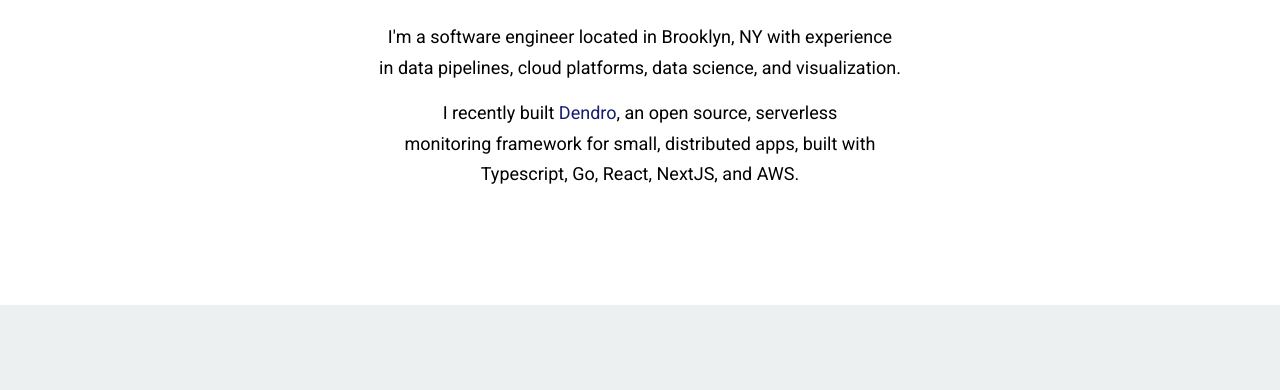
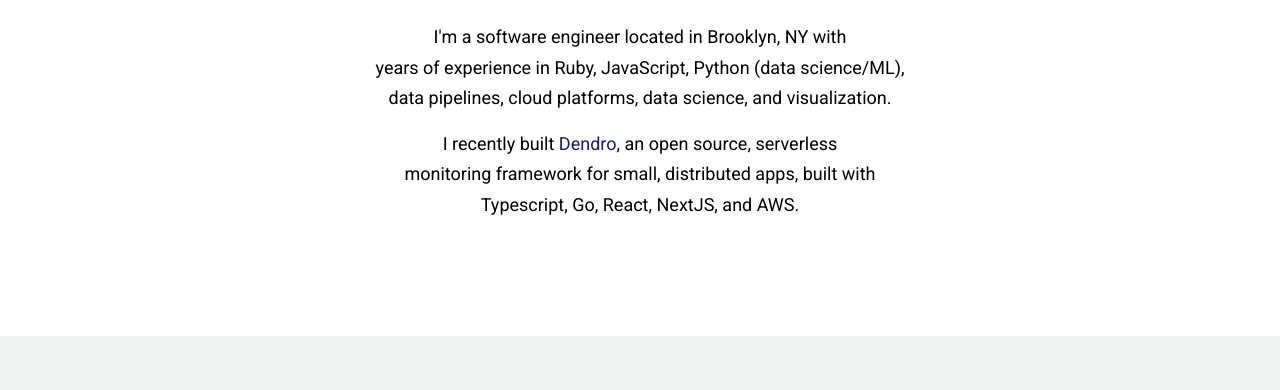
Before and after one commit to nlicalzi/nlicalzi.github.io, a plain HTML site: page index.html in a window 1280 px wide. Shown: the part 410-800 px from the top of the page. Drawn offline with Linux system fonts and the light colour scheme.

Commit message:
adding languages to bio

```diff
--- a/index.html
+++ b/index.html
@@ -38,7 +38,7 @@
     <section id="intro" class="flexbox horz-center">
       <img id="avatar" src="public/assets/images/nick-headshot-circle.jpg" alt="photo of Nicholas LiCalzi">
       <h3 id="name">Nicholas LiCalzi</h3>
-      <p>I'm a software engineer located in Brooklyn, NY with experience<br>in data pipelines, cloud platforms, data science, and visualization.</p>
+      <p>I'm a software engineer located in Brooklyn, NY with<br>years of experience in Ruby, JavaScript, Python (data science/ML),<br>data pipelines, cloud platforms, data science, and visualization.</p>
       <p>I recently built <a class="dendro" href="https://getdendro.com/">Dendro</a>, an open source, serverless<br>monitoring framework for small, distributed apps, built with<br>Typescript, Go, React, NextJS, and AWS.</p>
     </section>
     <section id="dendro" class="flexbox horz-center">
```
